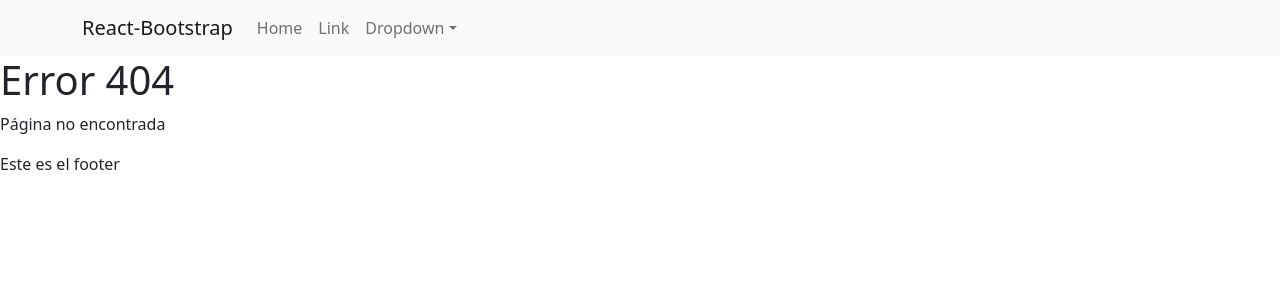
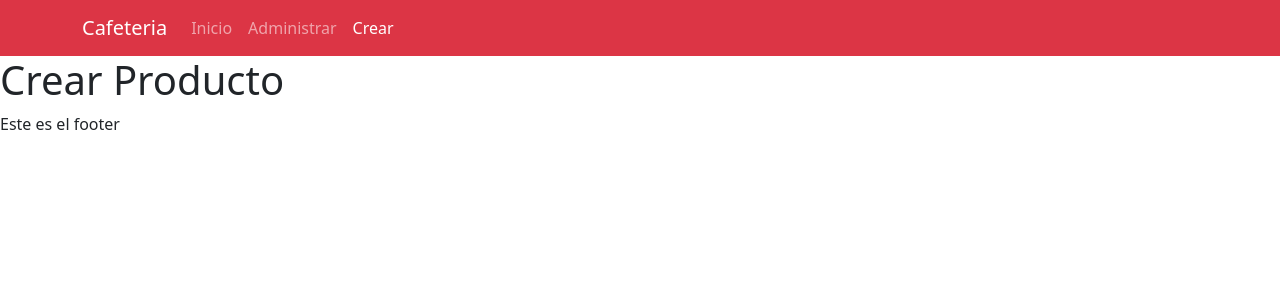
Before and after one commit to carlosmsx/c2i-crud-cafeteria, a React (Create React App) app: page /administrar/crear in a window 1280 px wide. Before the commit this address had no page. Shown: the top 300 px of the page. Built offline with nearby package versions, Linux system fonts and the light colour scheme.

Commit message:
agregado rutas en el menu principal

```diff
--- a/src/App.js
+++ b/src/App.js
@@ -16,8 +16,8 @@ function App() {
         <Routes>
           <Route exact path='/' element={<Home></Home>}></Route>
           <Route exact path='/administrar' element={<AdminProductos></AdminProductos>}></Route>
-          <Route exact path='/administrar/producto/crear' element={<CrearProducto></CrearProducto>}></Route>
-          <Route exact path='/administrar/producto/editar/:id' element={<EditarProducto></EditarProducto>}></Route>
+          <Route exact path='/administrar/crear' element={<CrearProducto></CrearProducto>}></Route>
+          <Route exact path='/administrar/editar/:id' element={<EditarProducto></EditarProducto>}></Route>
           <Route path='*' element={<Error404></Error404>}></Route>
         </Routes>
         <Footer></Footer>
--- a/src/components/common/Menu.jsx
+++ b/src/components/common/Menu.jsx
@@ -1,28 +1,19 @@
 import React from 'react';
-import {Container, Navbar, Nav, NavDropdown} from 'react-bootstrap';
+import {Container, Navbar, Nav} from 'react-bootstrap';
 import 'bootstrap/dist/css/bootstrap.min.css'
+import {NavLink, Link} from 'react-router-dom';
 
 const Menu = () => {
     return (
-        <Navbar bg="light" expand="lg">
+        <Navbar bg="danger" variant="dark" expand="lg">
             <Container>
-            <Navbar.Brand href="#home">React-Bootstrap</Navbar.Brand>
+            <Navbar.Brand as={Link} to="/">Cafeteria</Navbar.Brand>
             <Navbar.Toggle aria-controls="basic-navbar-nav" />
             <Navbar.Collapse id="basic-navbar-nav">
                 <Nav className="me-auto">
-                <Nav.Link href="#home">Home</Nav.Link>
-                <Nav.Link href="#link">Link</Nav.Link>
-                <NavDropdown title="Dropdown" id="basic-nav-dropdown">
-                    <NavDropdown.Item href="#action/3.1">Action</NavDropdown.Item>
-                    <NavDropdown.Item href="#action/3.2">
-                    Another action
-                    </NavDropdown.Item>
-                    <NavDropdown.Item href="#action/3.3">Something</NavDropdown.Item>
-                    <NavDropdown.Divider />
-                    <NavDropdown.Item href="#action/3.4">
-                    Separated link
-                    </NavDropdown.Item>
-                </NavDropdown>
+                    <NavLink className="nav-item nav-link" end to="/">Inicio</NavLink>
+                    <NavLink className="nav-item nav-link" end to="/administrar">Administrar</NavLink>
+                    <NavLink className="nav-item nav-link" end to="/administrar/crear">Crear</NavLink>
                 </Nav>
             </Navbar.Collapse>
             </Container>
```
